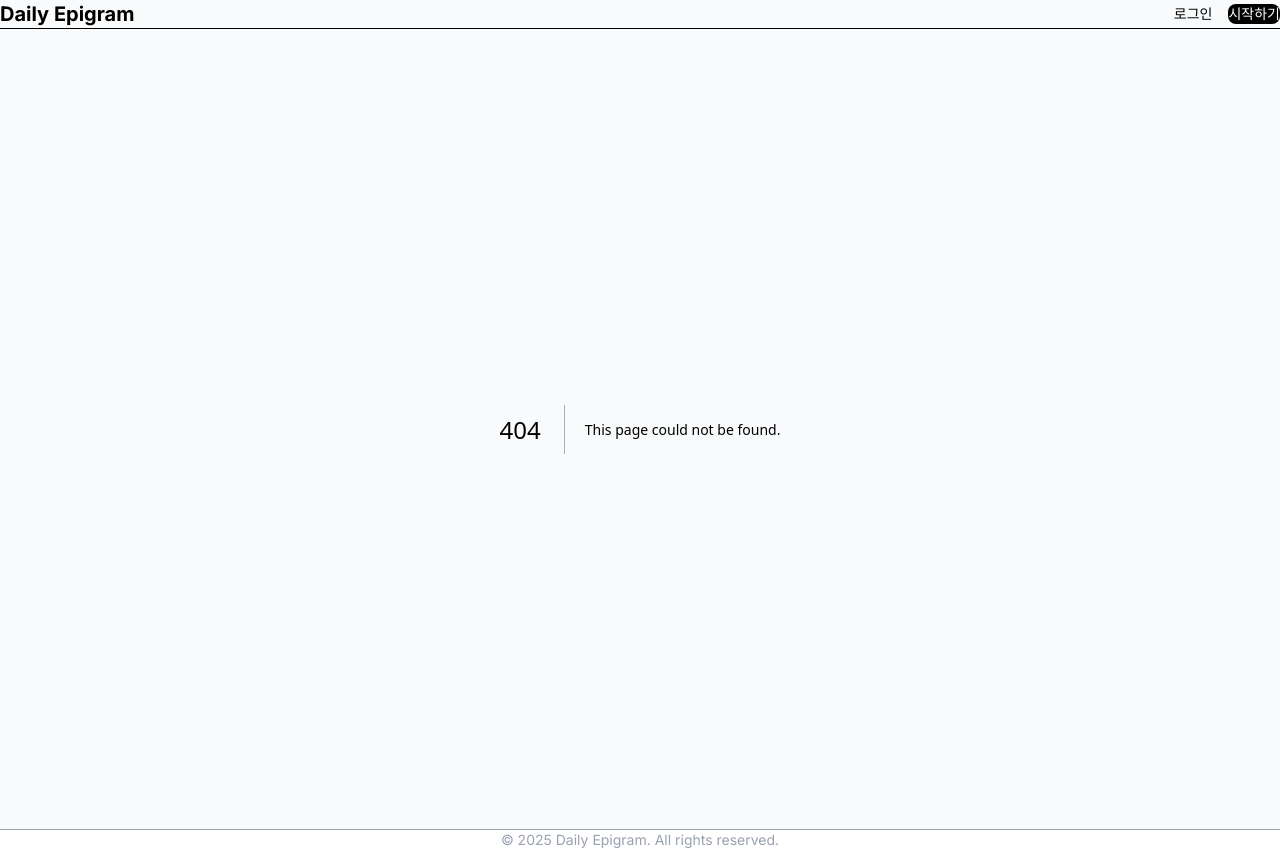
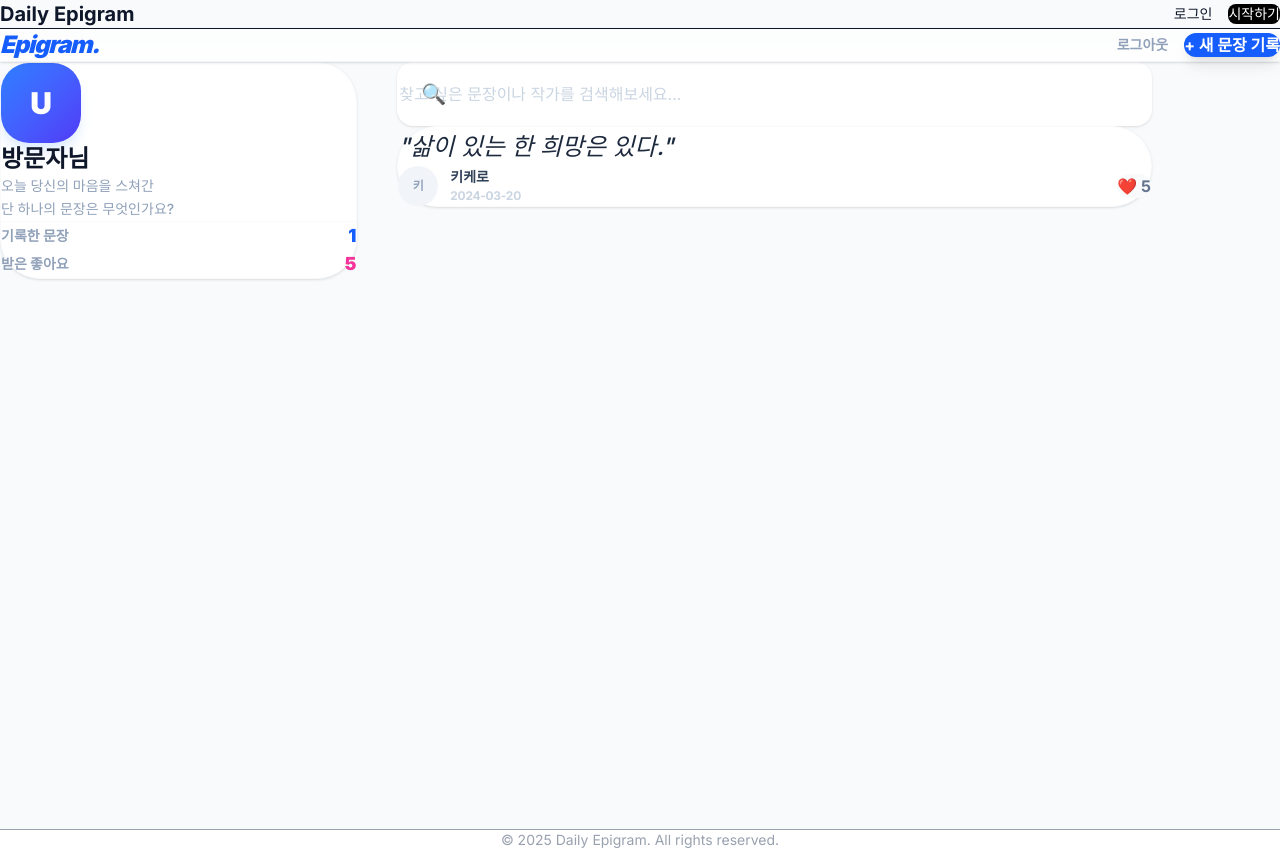
Before and after one commit to GODJINYOUNG/daily-epigram, a Next.js app: page /main in a window 1280 px wide. Before the commit this address had no page. Built offline with nearby package versions, Linux system fonts and the light colour scheme.

Commit message:
feat: 검색 기능 추가 및 대시보드 UX 최적화 완료

```diff
--- /dev/null
+++ b/src/app/main/page.tsx
@@ -0,0 +1,240 @@
+"use client";
+
+import React, { useState, useEffect } from "react";
+import { useRouter } from "next/navigation";
+
+interface Epigram {
+  id: number;
+  content: string;
+  author: string;
+  date: string;
+  likes: number;
+}
+
+export default function MainPage() {
+  const router = useRouter();
+  const [epigrams, setEpigrams] = useState<Epigram[]>([]);
+  const [isModalOpen, setIsModalOpen] = useState(false);
+  const [newContent, setNewContent] = useState("");
+
+  // 검색어 상태 추가
+  const [searchTerm, setSearchTerm] = useState("");
+
+  useEffect(() => {
+    const savedData = localStorage.getItem("my-epigrams");
+    if (savedData) {
+      setEpigrams(JSON.parse(savedData));
+    } else {
+      setEpigrams([
+        {
+          id: 1,
+          content: "삶이 있는 한 희망은 있다.",
+          author: "키케로",
+          date: "2024-03-20",
+          likes: 5,
+        },
+      ]);
+    }
+  }, []);
+
+  useEffect(() => {
+    if (epigrams.length > 0) {
+      localStorage.setItem("my-epigrams", JSON.stringify(epigrams));
+    }
+  }, [epigrams]);
+
+  // 검색어에 따른 필터링 로직
+  const filteredEpigrams = epigrams.filter(
+    (item) =>
+      item.content.toLowerCase().includes(searchTerm.toLowerCase()) ||
+      item.author.toLowerCase().includes(searchTerm.toLowerCase())
+  );
+
+  const handleAddEpigram = () => {
+    if (!newContent.trim()) return;
+    const newEntry = {
+      id: Date.now(),
+      content: newContent,
+      author: "나",
+      date: new Date().toISOString().split("T")[0],
+      likes: 0,
+    };
+    setEpigrams([newEntry, ...epigrams]);
+    setNewContent("");
+    setIsModalOpen(false);
+  };
+
+  const handleDelete = (id: number) => {
+    if (confirm("정말 이 문장을 삭제하시겠습니까?")) {
+      const filtered = epigrams.filter((item) => item.id !== id);
+      setEpigrams(filtered);
+      if (filtered.length === 0) localStorage.removeItem("my-epigrams");
+    }
+  };
+
+  const handleLike = (id: number) => {
+    setEpigrams(
+      epigrams.map((item) =>
+        item.id === id ? { ...item, likes: item.likes + 1 } : item
+      )
+    );
+  };
+
+  return (
+    <div className="min-h-screen bg-[#F8FAFC]">
+      <nav className="bg-white/80 backdrop-blur-md border-b border-slate-100 px-8 py-4 flex justify-between items-center sticky top-0 z-50 shadow-sm">
+        <span className="text-2xl font-black italic tracking-tighter text-blue-600">
+          Epigram.
+        </span>
+        <div className="flex items-center gap-4">
+          <button
+            onClick={() => router.push("/")}
+            className="text-sm font-bold text-slate-400 hover:text-red-500 mr-2"
+          >
+            로그아웃
+          </button>
+          <button
+            onClick={() => setIsModalOpen(true)}
+            className="bg-blue-600 text-white px-6 py-2.5 rounded-xl font-bold hover:bg-blue-700 shadow-lg"
+          >
+            + 새 문장 기록
+          </button>
+        </div>
+      </nav>
+
+      <main className="max-w-6xl mx-auto py-12 px-6 grid grid-cols-1 lg:grid-cols-3 gap-10">
+        {/* 프로필 섹션 */}
+        <div className="lg:col-span-1">
+          <div className="bg-white p-8 rounded-[40px] shadow-sm border border-slate-50 sticky top-28">
+            <div className="w-20 h-20 rounded-[28px] bg-gradient-to-br from-blue-500 to-indigo-600 mb-6 flex items-center justify-center text-white text-3xl font-black shadow-lg shadow-blue-100">
+              U
+            </div>
+            <h3 className="text-2xl font-black text-[#0F172A] mb-2">
+              방문자님
+            </h3>
+            <p className="text-slate-400 font-medium text-sm mb-8 leading-relaxed">
+              오늘 당신의 마음을 스쳐간
+              <br />단 하나의 문장은 무엇인가요?
+            </p>
+
+            <div className="space-y-4 pt-6 border-t border-slate-50">
+              <div className="flex justify-between items-center">
+                <span className="text-slate-400 font-bold text-sm">
+                  기록한 문장
+                </span>
+                <span className="text-blue-600 font-black text-lg">
+                  {epigrams.length}
+                </span>
+              </div>
+              <div className="flex justify-between items-center">
+                <span className="text-slate-400 font-bold text-sm">
+                  받은 좋아요
+                </span>
+                <span className="text-pink-500 font-black text-lg">
+                  {epigrams.reduce((acc, cur) => acc + cur.likes, 0)}
+                </span>
+              </div>
+            </div>
+          </div>
+        </div>
+
+        {/* 피드 섹션 (검색창 포함) */}
+        <div className="lg:col-span-2 space-y-6">
+          {/* 검색 바 UI 추가 */}
+          <div className="relative mb-8">
+            <input
+              type="text"
+              placeholder="찾고 싶은 문장이나 작가를 검색해보세요..."
+              className="w-full h-16 rounded-2xl bg-white border-2 border-transparent focus:border-blue-500 px-14 shadow-sm outline-none transition-all text-slate-700 placeholder:text-slate-300"
+              value={searchTerm}
+              onChange={(e) => setSearchTerm(e.target.value)}
+            />
+            <span className="absolute left-6 top-1/2 -translate-y-1/2 text-xl">
+              🔍
+            </span>
+          </div>
+
+          {filteredEpigrams.length === 0 ? (
+            <div className="text-center py-32 bg-white rounded-[40px] border-2 border-dashed border-slate-100">
+              <p className="text-slate-300 font-bold text-lg">
+                {searchTerm
+                  ? "검색 결과가 없습니다."
+                  : "아직 기록된 문장이 없습니다."}
+              </p>
+            </div>
+          ) : (
+            filteredEpigrams.map((item) => (
+              <div
+                key={item.id}
+                className="group bg-white p-8 md:p-10 rounded-[40px] shadow-sm border border-slate-50 hover:shadow-xl transition-all relative"
+              >
+                <button
+                  onClick={() => handleDelete(item.id)}
+                  className="absolute top-8 right-10 text-slate-200 hover:text-red-500 font-bold opacity-0 group-hover:opacity-100 transition-all"
+                >
+                  삭제
+                </button>
+                <p className="text-xl md:text-2xl font-medium text-slate-800 leading-relaxed mb-10 italic pr-6">
+                  "{item.content}"
+                </p>
+                <div className="flex justify-between items-center">
+                  <div className="flex items-center gap-3">
+                    <div className="w-10 h-10 rounded-full bg-slate-100 flex items-center justify-center text-slate-400 font-bold text-xs">
+                      {item.author[0]}
+                    </div>
+                    <div>
+                      <div className="text-sm font-black text-slate-700">
+                        {item.author}
+                      </div>
+                      <div className="text-[12px] font-bold text-slate-300 uppercase tracking-tight">
+                        {item.date}
+                      </div>
+                    </div>
+                  </div>
+                  <button
+                    onClick={() => handleLike(item.id)}
+                    className="flex items-center gap-2 px-5 py-2.5 rounded-full bg-slate-50 text-slate-500 hover:bg-pink-50 hover:text-pink-600 transition-all font-bold"
+                  >
+                    ❤️ {item.likes}
+                  </button>
+                </div>
+              </div>
+            ))
+          )}
+        </div>
+      </main>
+
+      {/* 모달 UI (기존과 동일) */}
+      {isModalOpen && (
+        <div className="fixed inset-0 bg-black/60 backdrop-blur-sm flex items-center justify-center z-[100] p-6">
+          <div className="bg-white w-full max-w-lg rounded-[50px] p-10 shadow-2xl scale-in-center">
+            <h2 className="text-[28px] font-[1000] text-[#0F172A] mb-8 italic">
+              오늘의 문장
+            </h2>
+            <textarea
+              autoFocus
+              className="w-full h-52 bg-[#F8FAFC] rounded-[30px] p-8 outline-none border-2 border-transparent focus:border-blue-500 focus:bg-white transition-all resize-none text-xl"
+              placeholder="여기에 소중한 문장을 기록하세요..."
+              value={newContent}
+              onChange={(e) => setNewContent(e.target.value)}
+            />
+            <div className="flex gap-4 mt-10">
+              <button
+                onClick={() => setIsModalOpen(false)}
+                className="flex-1 py-5 font-bold text-slate-400"
+              >
+                취소
+              </button>
+              <button
+                onClick={handleAddEpigram}
+                className="flex-1 py-5 bg-blue-600 text-white font-black text-lg rounded-[22px] shadow-xl hover:bg-blue-700 transition-all"
+              >
+                등록하기
+              </button>
+            </div>
+          </div>
+        </div>
+      )}
+    </div>
+  );
+}
```
